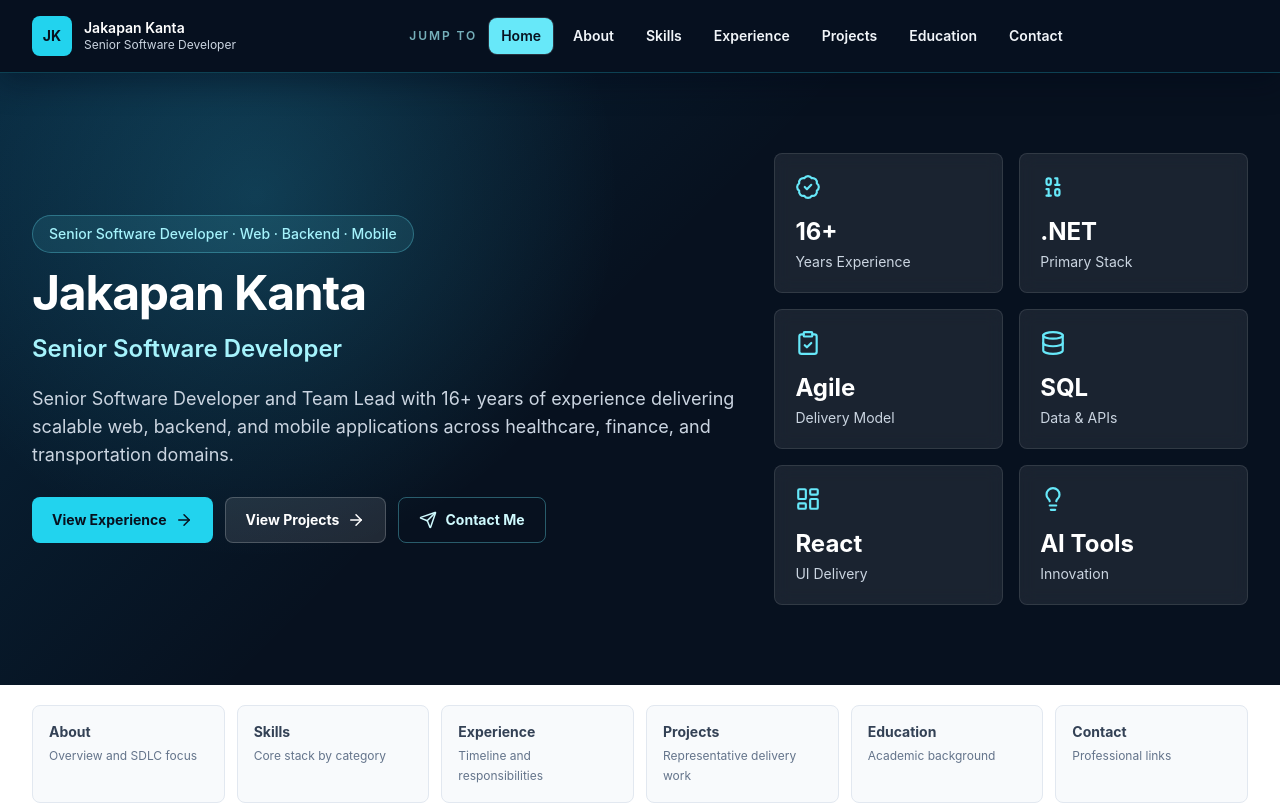
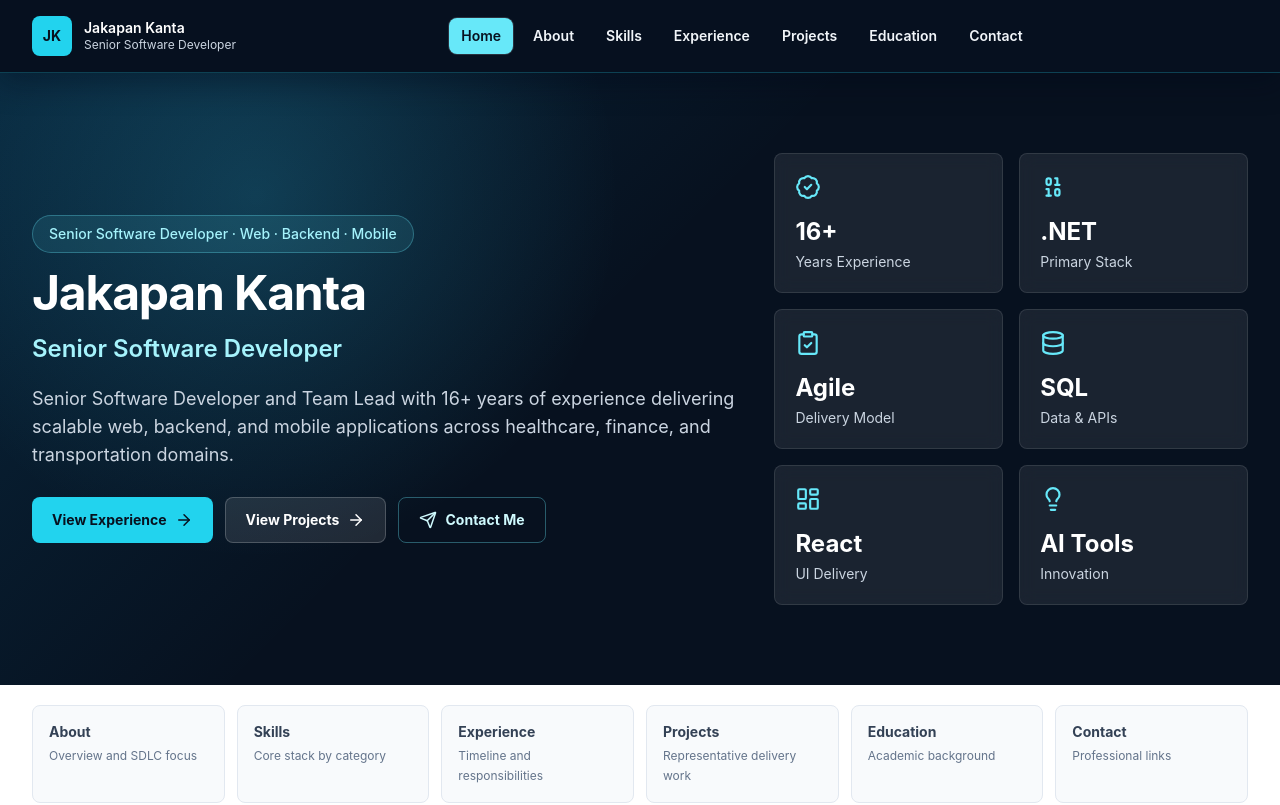
Before and after one commit to Ligerking007/JakapanK-Portfolio, a React (Vite) app: page / in a window 1280 px wide. Shown: the top 805 px of the page. Built offline with nearby package versions, Linux system fonts and the light colour scheme.

Commit message:
Remove jump label from navigation

```diff
--- a/src/App.tsx
+++ b/src/App.tsx
@@ -135,7 +135,6 @@ function Header({ activeSection, isMenuOpen, setIsMenuOpen }: HeaderProps) {
         </a>
 
         <div className="hidden items-center gap-2 lg:flex">
-          <span className="mr-1 text-xs font-semibold uppercase tracking-[0.16em] text-cyan-200/70">Jump to</span>
           {navigation.map((item) => (
             <NavLink key={item.href} item={item} activeSection={activeSection} />
           ))}
```
